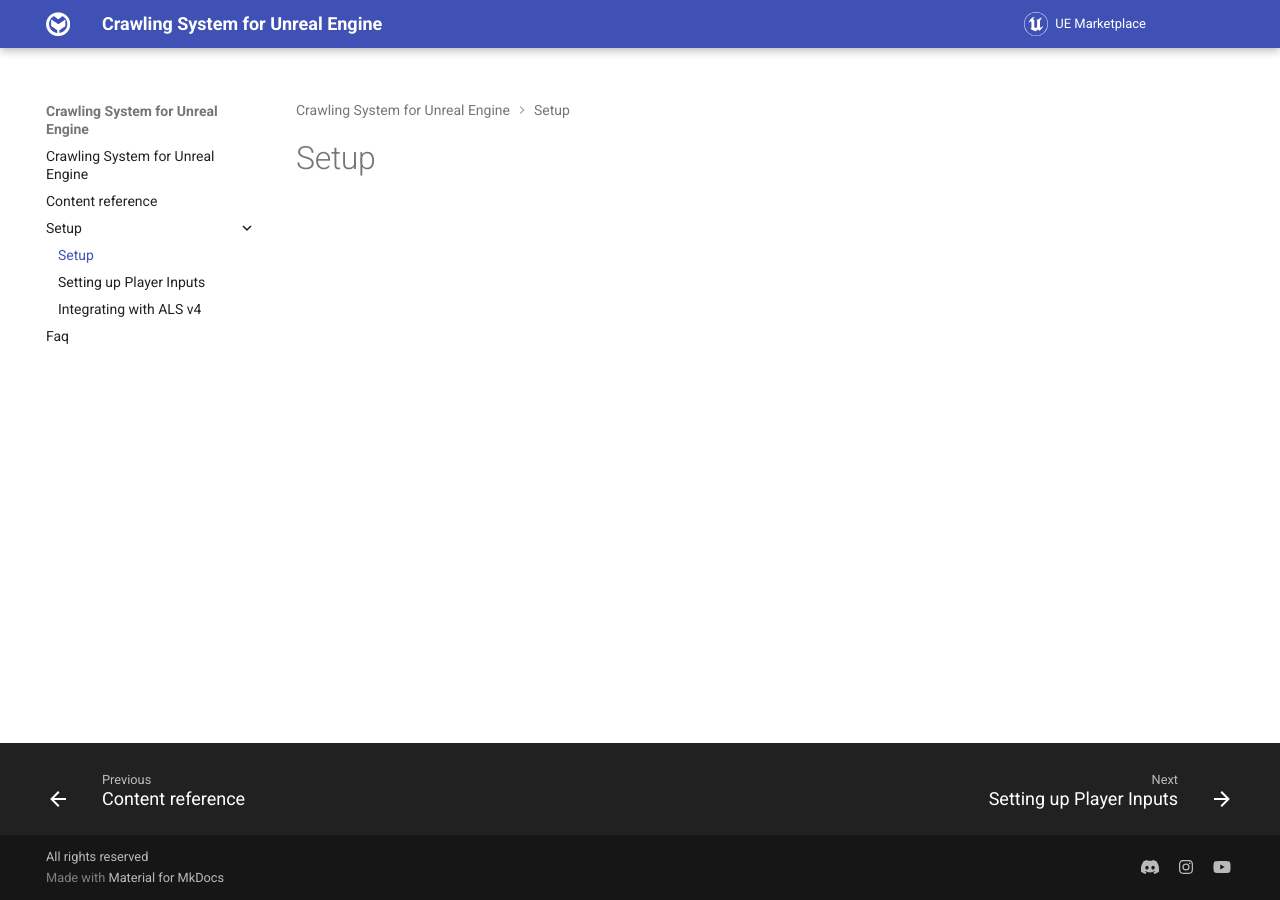
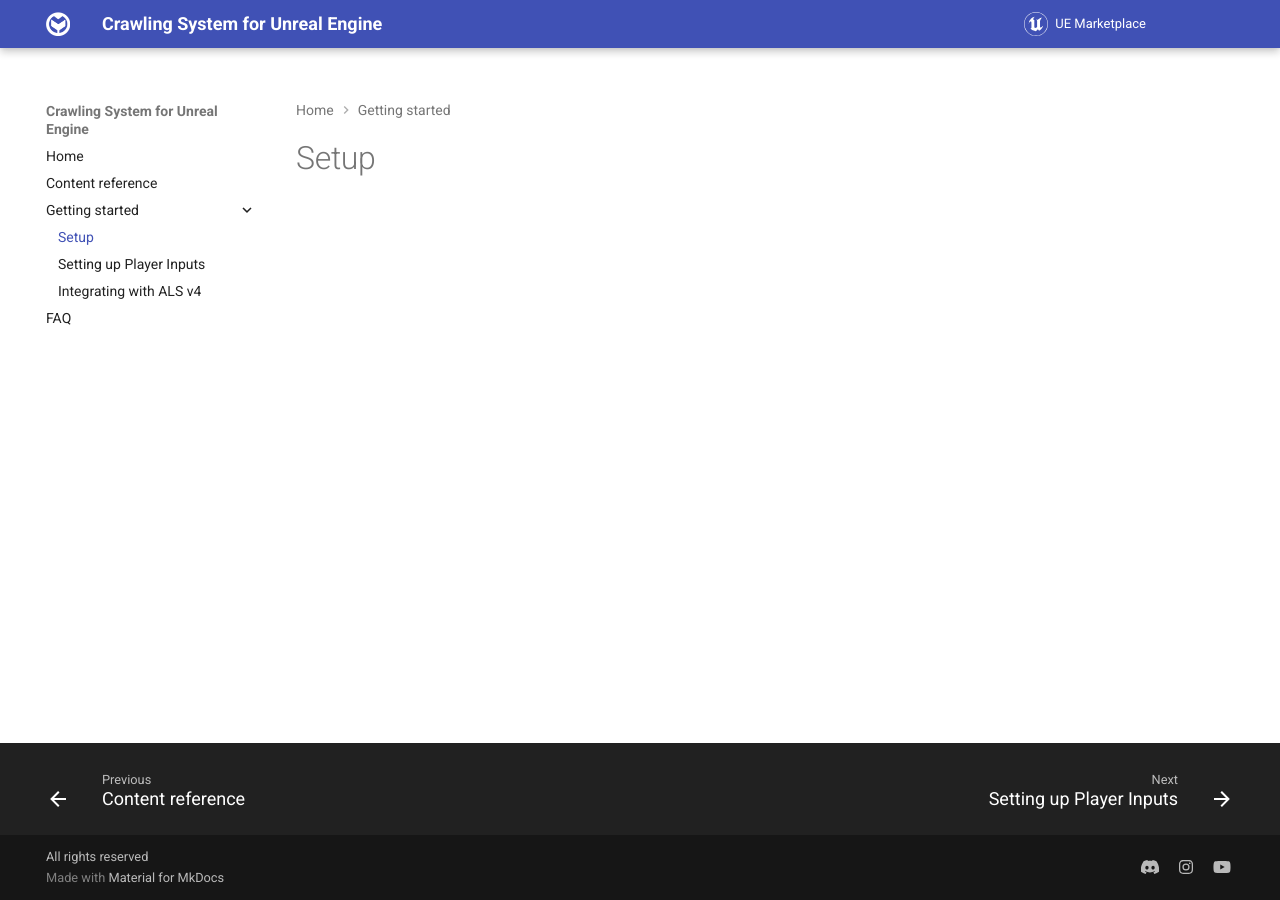
Before and after one commit to nesjett/unreal-engine-crawling-system, an MkDocs documentation site: the page built from docs/setup/index.md, in a window 1280 px wide. Built offline with MkDocs 1.6.1 and Material for MkDocs 9.7.7, drawn with Linux system fonts in a browser that asks for light colours.

Commit message:
chore: rename menus

```diff
--- a/mkdocs.yml
+++ b/mkdocs.yml
@@ -8,13 +8,13 @@
 copyright: All rights reserved
 
 nav:
-  - 'index.md'
+  - Home: 'index.md'
   - 'content.md'
-  - Setup:
+  - Getting started:
     - 'setup/index.md'
     - 'setup/inputs.md'
     - 'setup/integrating-als-v4.md'
-  - 'faq.md'
+  - FAQ: 'faq.md'
 
 markdown_extensions:
   - customblocks
```
